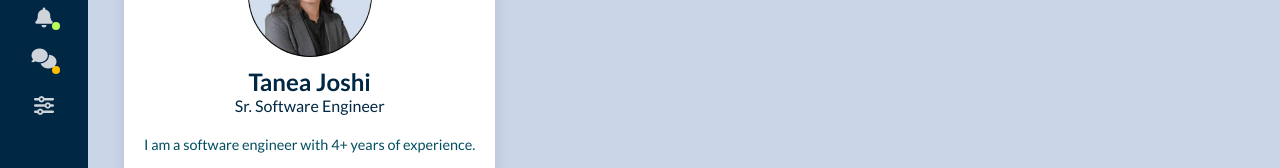
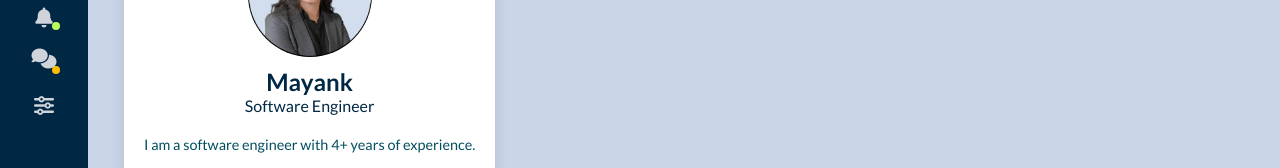
Before and after one commit to png-akatsuki/vt-interaction-tests, a Vue app: page / in a window 1280 px wide. Shown: the part 299-467 px from the top of the page. Built offline with nearby package versions, Linux system fonts and the light colour scheme.

Commit message:
Update ProfileCard.vue

```diff
--- a/src/components/ProfileCard.vue
+++ b/src/components/ProfileCard.vue
@@ -66,10 +66,10 @@ import { ref } from "vue";
 const showMore = ref(false);
 
 const userData = {
-  name: "Tanea Joshi",
+  name: "Mayank",
   avatar:
     "/profile.jpg",
-  title: "Sr. Software Engineer",
+  title: "Software Engineer",
   description: "I am a software engineer with 4+ years of experience.",
 };
 </script>
@@ -112,7 +112,7 @@ const userData = {
   padding: 24px;
   border-radius: 16px;
   box-shadow: 0 4px 12px rgba(0, 0, 0, 0.1);
-  font-size: 1rem;
+  font-size: 1.3rem;
   overflow: auto;
   width: 30%;
 }
```
